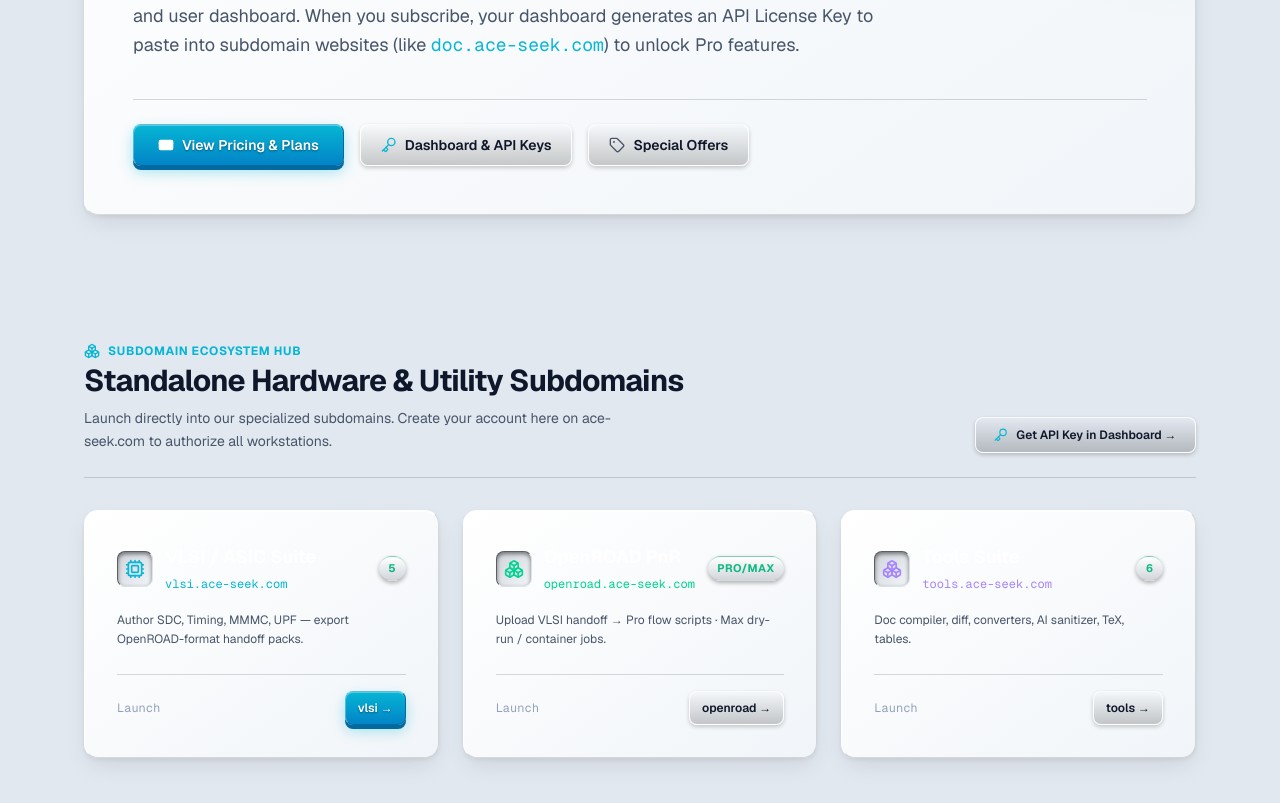
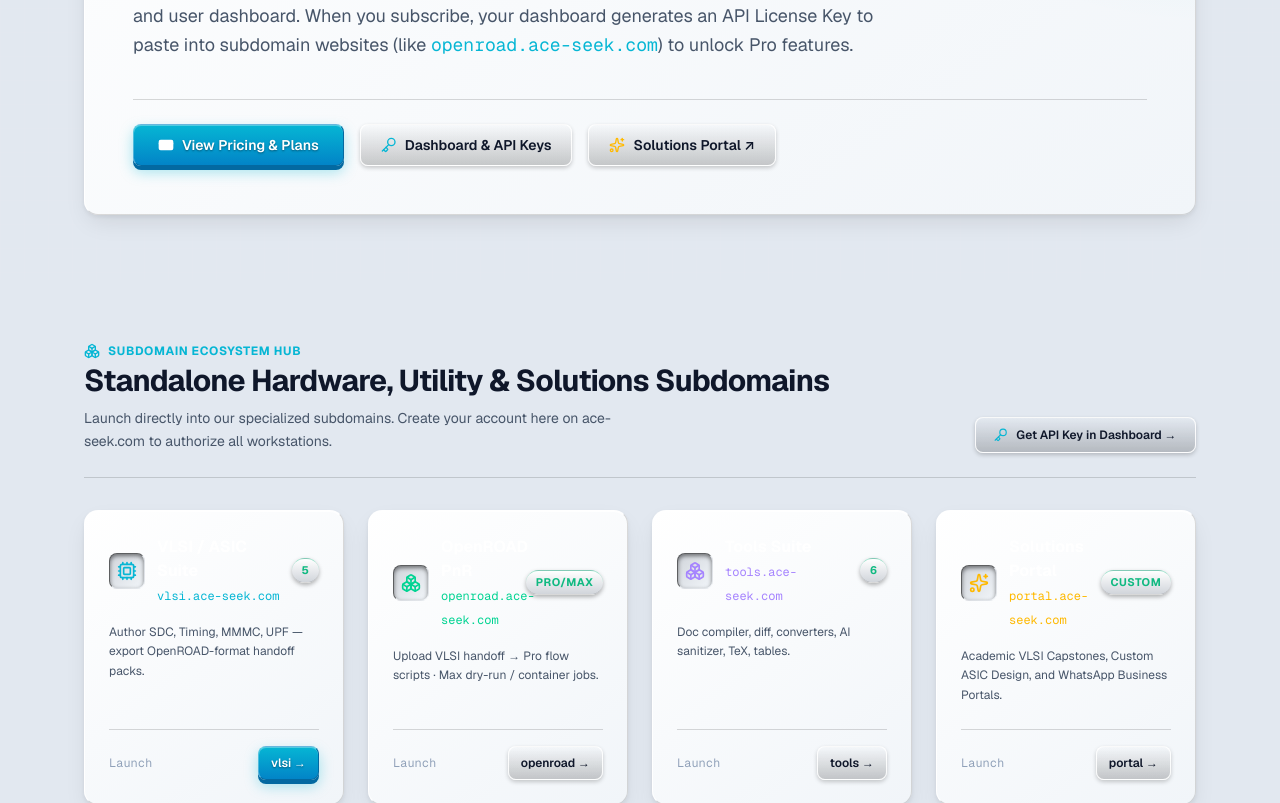
Before and after one commit to hemanthkumardm/ace-seek, a Next.js app in the folder web/: page / in a window 1280 px wide. Shown: the part 520-1323 px from the top of the page. Built offline with nearby package versions, Linux system fonts and the light colour scheme; no server answers.

Commit message:
feat(marketing): showcase portal.ace-seek.com solutions on main site and clarify dedicated project pricing

```diff
--- a/web/src/app/page.tsx
+++ b/web/src/app/page.tsx
@@ -4,6 +4,7 @@ import {
   BRAND,
   CONTENT_HUB,
   OPENROAD_URL,
+  PORTAL_URL,
   PRICING,
   PRODUCTS,
   TOOLS_URL,
@@ -31,6 +32,8 @@ import {
   LayoutDashboard,
   UserPlus,
   Key,
+  Building2,
+  ExternalLink,
 } from "lucide-react";
 
 export default function CommandCenterHome() {
@@ -81,7 +84,7 @@ export default function CommandCenterHome() {
               </h1>
 
               <p className="text-base md:text-lg text-[var(--muted)] leading-relaxed">
-                <span className="text-[var(--accent-cyan)] font-mono font-semibold">ace-seek.com</span> is the central SaaS portal for user pricing, special team offers, advertising, and user dashboard. When you subscribe, your dashboard generates an API License Key to paste into subdomain websites (like <span className="font-mono text-[var(--accent-cyan)]">doc.ace-seek.com</span>) to unlock Pro features.
+                <span className="text-[var(--accent-cyan)] font-mono font-semibold">ace-seek.com</span> is the central SaaS portal for user pricing, special team offers, advertising, and user dashboard. When you subscribe, your dashboard generates an API License Key to paste into subdomain websites (like <span className="font-mono text-[var(--accent-cyan)]">openroad.ace-seek.com</span>) to unlock Pro features.
               </p>
             </div>
 
@@ -97,9 +100,9 @@ export default function CommandCenterHome() {
                 <span>Dashboard & API Keys</span>
               </a>
 
-              <a href="/offers" className="sk-btn sk-btn-ghost !text-sm !py-2.5 !px-5">
-                <Tag className="w-4 h-4 text-[var(--muted)]" />
-                <span>Special Offers</span>
+              <a href={PORTAL_URL} className="sk-btn sk-btn-ghost !text-sm !py-2.5 !px-5 border-amber-500/40 text-amber-300 hover:bg-amber-950/30">
+                <Sparkles className="w-4 h-4 text-amber-400" />
+                <span>Solutions Portal ↗</span>
               </a>
             </div>
           </div>
@@ -116,7 +119,7 @@ export default function CommandCenterHome() {
                 </span>
               </div>
               <h2 className="text-2xl md:text-3xl font-bold tracking-tight">
-                Standalone Hardware & Utility Subdomains
+                Standalone Hardware, Utility & Solutions Subdomains
               </h2>
               <p className="mt-2 text-xs md:text-sm text-[var(--muted)] max-w-xl leading-relaxed">
                 Launch directly into our specialized subdomains. Create your account here on ace-seek.com to authorize all workstations.
@@ -129,9 +132,9 @@ export default function CommandCenterHome() {
             </a>
           </div>
 
-          <div className="grid gap-6 md:grid-cols-3">
+          <div className="grid gap-6 md:grid-cols-2 lg:grid-cols-4">
             {/* Launch Card 1: VLSI / ASIC Automation Suite */}
-            <div className="sk-panel p-8 flex flex-col justify-between space-y-6 border-2 border-[var(--accent-cyan)]/50 hover:border-[var(--accent-cyan)] transition-all">
+            <div className="sk-panel p-6 flex flex-col justify-between space-y-6 border-2 border-[var(--accent-cyan)]/50 hover:border-[var(--accent-cyan)] transition-all">
               <div className="space-y-4">
                 <div className="flex items-center justify-between gap-2">
                   <div className="flex items-center gap-3 min-w-0">
@@ -139,7 +142,7 @@ export default function CommandCenterHome() {
                       <Cpu className="w-5 h-5 text-[var(--accent-cyan)]" />
                     </div>
                     <div className="min-w-0">
-                      <h3 className="text-lg font-bold text-white">VLSI / ASIC Suite</h3>
+                      <h3 className="text-base font-bold text-white">VLSI / ASIC Suite</h3>
                       <span className="font-mono text-xs text-[var(--accent-cyan)]">vlsi.ace-seek.com</span>
                     </div>
                   </div>
@@ -161,7 +164,7 @@ export default function CommandCenterHome() {
             </div>
 
             {/* Launch Card 2: OpenROAD PnR */}
-            <div className="sk-panel p-8 flex flex-col justify-between space-y-6 border-2 border-emerald-400/50 hover:border-emerald-400 transition-all">
+            <div className="sk-panel p-6 flex flex-col justify-between space-y-6 border-2 border-emerald-400/50 hover:border-emerald-400 transition-all">
               <div className="space-y-4">
                 <div className="flex items-center justify-between gap-2">
                   <div className="flex items-center gap-3 min-w-0">
@@ -169,7 +172,7 @@ export default function CommandCenterHome() {
                       <Boxes className="w-5 h-5 text-emerald-400" />
                     </div>
                     <div className="min-w-0">
-                      <h3 className="text-lg font-bold text-white">OpenROAD PnR</h3>
+                      <h3 className="text-base font-bold text-white">OpenROAD PnR</h3>
                       <span className="font-mono text-xs text-emerald-400">openroad.ace-seek.com</span>
                     </div>
                   </div>
@@ -191,7 +194,7 @@ export default function CommandCenterHome() {
             </div>
 
             {/* Launch Card 3: Developer & Utility Suite */}
-            <div className="sk-panel p-8 flex flex-col justify-between space-y-6 border-2 border-violet-500/50 hover:border-violet-500 transition-all">
+            <div className="sk-panel p-6 flex flex-col justify-between space-y-6 border-2 border-violet-500/50 hover:border-violet-500 transition-all">
               <div className="space-y-4">
                 <div className="flex items-center justify-between gap-2">
                   <div className="flex items-center gap-3 min-w-0">
@@ -199,7 +202,7 @@ export default function CommandCenterHome() {
                       <Boxes className="w-5 h-5 text-violet-400" />
                     </div>
                     <div className="min-w-0">
-                      <h3 className="text-lg font-bold text-white">Tools Suite</h3>
+                      <h3 className="text-base font-bold text-white">Tools Suite</h3>
                       <span className="font-mono text-xs text-violet-400">tools.ace-seek.com</span>
                     </div>
                   </div>
@@ -216,6 +219,36 @@ export default function CommandCenterHome() {
                   className="sk-btn sk-btn-ghost !text-xs !py-2 !px-3 font-bold text-violet-300 border-violet-500/40 hover:bg-violet-950/30"
                 >
                   <span>tools →</span>
+                </a>
+              </div>
+            </div>
+
+            {/* Launch Card 4: Solutions Portal */}
+            <div className="sk-panel p-6 flex flex-col justify-between space-y-6 border-2 border-amber-500/50 hover:border-amber-500 transition-all">
+              <div className="space-y-4">
+                <div className="flex items-center justify-between gap-2">
+                  <div className="flex items-center gap-3 min-w-0">
+                    <div className="sk-icon-well w-10 h-10 rounded-lg shrink-0">
+                      <Sparkles className="w-5 h-5 text-amber-400" />
+                    </div>
+                    <div className="min-w-0">
+                      <h3 className="text-base font-bold text-white">Solutions Portal</h3>
+                      <span className="font-mono text-xs text-amber-400">portal.ace-seek.com</span>
+                    </div>
+                  </div>
+                  <span className="sk-badge sk-badge-live shrink-0 text-amber-400 border-amber-500/40">Custom</span>
+                </div>
+                <p className="text-xs text-[var(--muted)] leading-relaxed">
+                  Academic VLSI Capstones, Custom ASIC Design, and WhatsApp Business Portals.
+                </p>
+              </div>
+              <div className="pt-4 border-t border-[var(--bevel-shadow)] flex items-center justify-between gap-2">
+                <span className="text-xs font-mono text-slate-400">Launch</span>
+                <a
+                  href={PORTAL_URL}
+                  className="sk-btn sk-btn-ghost !text-xs !py-2 !px-3 font-bold text-amber-300 border-amber-500/40 hover:bg-amber-950/30"
+                >
+                  <span>portal →</span>
                 </a>
               </div>
             </div>
--- a/web/src/app/pricing/page.tsx
+++ b/web/src/app/pricing/page.tsx
@@ -2,13 +2,15 @@ import type { Metadata } from "next";
 import { SiteFooter, SiteHeader } from "@/components/SiteHeader";
 import { PlanFeatureTable } from "@/components/PlanFeatureTable";
 import { PricingClient } from "@/app/pricing/PricingClient";
-import { PRICING } from "@/lib/site";
+import { PORTAL_URL, PRICING } from "@/lib/site";
 import {
   CreditCard,
   CheckCircle2,
   Sparkles,
   ArrowRight,
   ShieldCheck,
+  Building2,
+  ExternalLink,
 } from "lucide-react";
 
 export const metadata: Metadata = {
@@ -45,6 +47,52 @@ export default function PricingPage() {
         {/* Pricing cards — paid plans use secure checkout */}
         <PricingClient />
 
+        {/* DEDICATED CALLOUT: Custom Projects & Business Automation Portals */}
+        <div className="sk-panel p-8 md:p-10 border-2 border-amber-500/40 bg-gradient-to-br from-amber-950/20 via-[var(--surface-panel)] to-slate-950/40 space-y-6">
+          <div className="flex flex-wrap items-center justify-between gap-4">
+            <div className="flex items-center gap-3">
+              <div className="sk-icon-well w-10 h-10 rounded-xl bg-amber-500/10 border-amber-500/30 text-amber-400">
+                <Sparkles className="w-5 h-5" />
+              </div>
+              <div>
+                <span className="sk-badge text-[10px] font-black uppercase text-amber-400 border-amber-500/30">
+                  Custom & Project-Based Solutions
+                </span>
+                <h3 className="text-xl font-black text-white mt-1">
+                  Looking for Academic VLSI Projects or Business Automation?
+                </h3>
+              </div>
+            </div>
+
+            <a
+              href={PORTAL_URL}
+              className="sk-btn sk-btn-primary !bg-amber-500 hover:!bg-amber-400 !text-slate-950 !font-black !text-xs !py-2.5 !px-5 inline-flex items-center gap-1.5 shadow-lg shadow-amber-950/50"
+            >
+              <span>Explore portal.ace-seek.com</span>
+              <ExternalLink className="w-3.5 h-3.5" />
+            </a>
+          </div>
+
+          <p className="text-xs text-slate-300 leading-relaxed max-w-3xl">
+            Our SaaS subscriptions (<strong className="text-white">Free, Pro, Max</strong>) cover the Cloud EDA software toolchain (<code className="text-[var(--accent-cyan)]">openroad</code>, <code className="text-[var(--accent-cyan)]">vlsi</code>, <code className="text-[var(--accent-cyan)]">tools</code>). For <strong>Academic VLSI Design Capstones</strong>, <strong>Enterprise Custom ASIC Engineering</strong>, or <strong>Small-Business WhatsApp Automation Portals</strong>, dedicated project & monthly subscription pricing is available directly on our Solutions Portal.
+          </p>
+
+          <div className="grid sm:grid-cols-3 gap-4 pt-2 border-t border-amber-500/20 text-xs">
+            <div className="p-3 bg-black/40 rounded border border-amber-500/20 space-y-1">
+              <span className="text-[10px] font-bold uppercase text-amber-400 font-mono">Academic Capstones</span>
+              <p className="text-slate-300 text-[11px]">RTL-to-GDSII verification, clean reports, IEEE documentation.</p>
+            </div>
+            <div className="p-3 bg-black/40 rounded border border-amber-500/20 space-y-1">
+              <span className="text-[10px] font-bold uppercase text-amber-400 font-mono">ASIC Consulting</span>
+              <p className="text-slate-300 text-[11px]">Custom PDK integration, dedicated flow scripting & tape-out guidance.</p>
+            </div>
+            <div className="p-3 bg-black/40 rounded border border-amber-500/20 space-y-1">
+              <span className="text-[10px] font-bold uppercase text-amber-400 font-mono">Business Automation</span>
+              <p className="text-slate-300 text-[11px]">WhatsApp billing pipelines & custom client portals from ₹1,499/mo.</p>
+            </div>
+          </div>
+        </div>
+
         <section className="space-y-4">
           <h2 className="text-lg font-bold tracking-tight">What each plan unlocks</h2>
           <PlanFeatureTable />
--- a/web/src/components/SiteHeader.tsx
+++ b/web/src/components/SiteHeader.tsx
@@ -15,7 +15,9 @@ import {
   Shield,
   Activity,
   Boxes,
+  Sparkles,
 } from "lucide-react";
+import { PORTAL_URL } from "@/lib/site";
 
 type Props = {
   /** Highlight active nav key */
@@ -23,6 +25,7 @@ type Props = {
     | "home"
     | "products"
     | "pricing"
+    | "portal"
     | "offers"
     | "advertise"
     | "blog"
@@ -183,6 +186,7 @@ export function SiteHeader({ active }: Props) {
               </a>
             )}
             {link("pricing", "https://www.ace-seek.com/pricing", "Pricing", CreditCard)}
+            {link("portal", PORTAL_URL, "Solutions Portal", Sparkles)}
             {link("offers", "https://www.ace-seek.com/offers", "Offers", Tag)}
             {link("advertise", "https://www.ace-seek.com/advertise", "Advertise", Megaphone)}
             {link("docs", "https://www.ace-seek.com/docs", "Docs", FileText)}
@@ -239,9 +243,10 @@ export function SiteFooter() {
             <Boxes className="w-3.5 h-3.5 text-[var(--accent-cyan)]" />
             <span>Subdomain Specs</span>
           </p>
-          <span className="block text-xs text-[var(--muted)]">vlsi.ace-seek.com (SDC · Timing · MMMC · Power)</span>
-          <span className="block text-xs text-[var(--muted)]">openroad.ace-seek.com (PnR packs · Max runs)</span>
-          <span className="block text-xs text-[var(--muted)]">tools.ace-seek.com (Doc · Diff · Convert)</span>
+          <a href="https://vlsi.ace-seek.com" className="block text-xs text-[var(--muted)] hover:text-[var(--accent-cyan)]">vlsi.ace-seek.com (SDC · Timing · MMMC)</a>
+          <a href="https://openroad.ace-seek.com" className="block text-xs text-[var(--muted)] hover:text-emerald-400">openroad.ace-seek.com (PnR Studio · Max)</a>
+          <a href="https://tools.ace-seek.com" className="block text-xs text-[var(--muted)] hover:text-violet-400">tools.ace-seek.com (Doc · Diff · Convert)</a>
+          <a href="https://portal.ace-seek.com" className="block text-xs text-amber-400 font-bold hover:underline">portal.ace-seek.com (Solutions & Automation)</a>
         </div>
 
         <div className="space-y-2.5">
```
